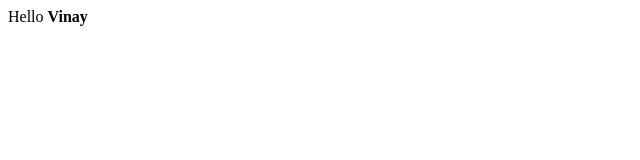
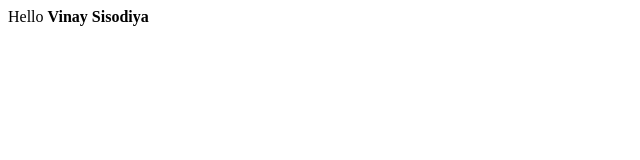
Before and after one commit to vinaysisodiya/vinaysisodiya.github.io, a plain HTML site: page index.html in a window 1280 px wide. Shown: the full height of the page, 0-640 px from the left. Drawn offline with Linux system fonts and the light colour scheme.

Commit message:
last name added in index.html

```diff
--- a/index.html
+++ b/index.html
@@ -1,3 +1,3 @@
 <body>
-Hello <b>Vinay</b>
+Hello <b>Vinay Sisodiya </b>
 </body>
```
